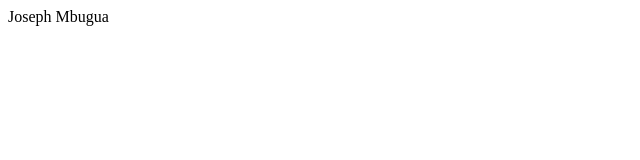
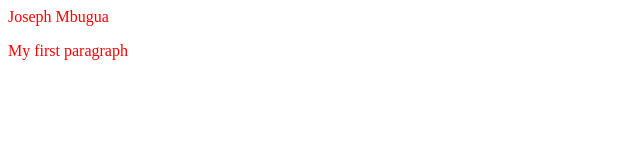
Before and after one commit to josephbill/simplewebproject, a plain HTML site: page index.html in a window 1280 px wide. Shown: the whole page, without its empty margins (0-640 px from the left). Drawn offline with Linux system fonts and the light colour scheme.

Commit message:
added paragraph to index.html

```diff
--- a/css/style.css
+++ b/css/style.css
@@ -0,0 +1,3 @@
+body {
+    color: red;
+}
--- a/index.html
+++ b/index.html
@@ -9,5 +9,6 @@
     <body>
            <!-- what a user see's -->
             Joseph Mbugua
+            <p>My first paragraph</p>
     </body>
 </html>
```
Also changed, not shown: 1 other file.
